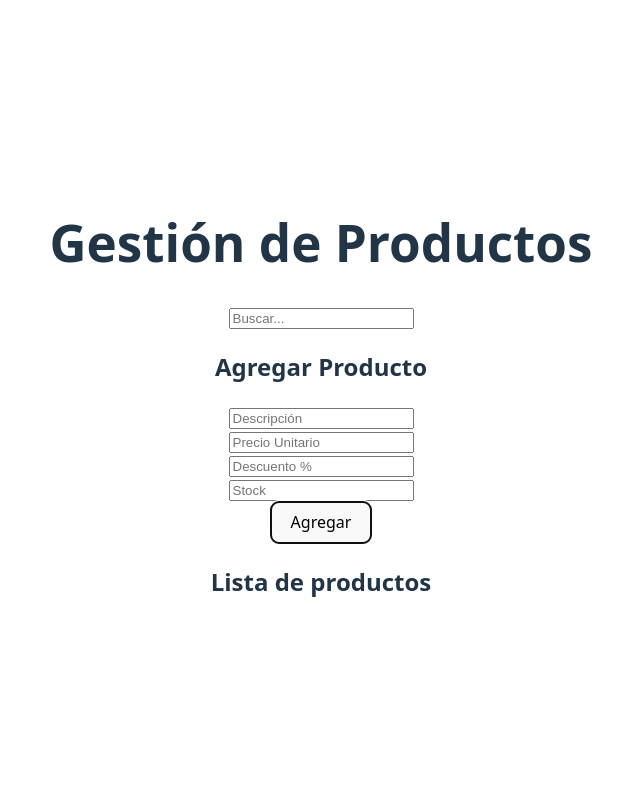
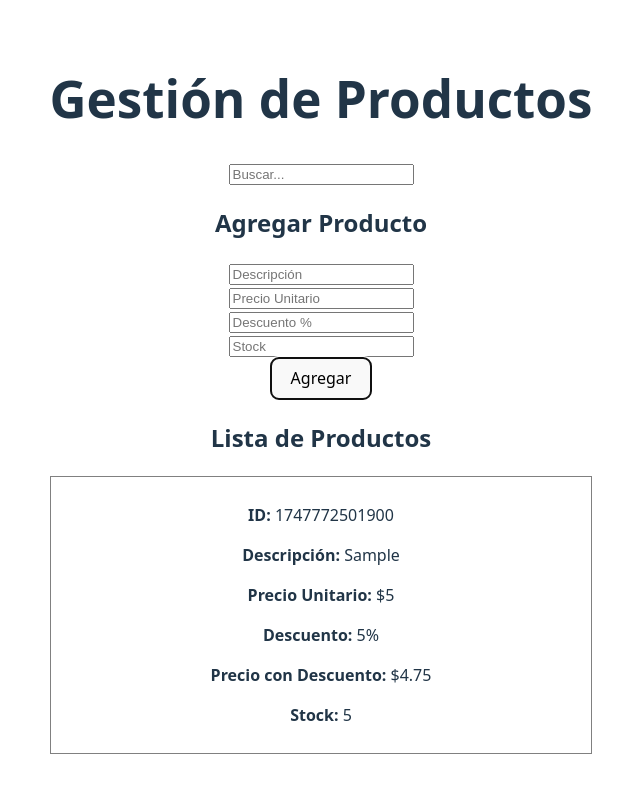
Before and after one commit to CarlosFigueroa497/pv_tp4_grupo14, a React (Vite) app: page / in a window 1280 px wide. Both pictures are taken after typing "Sample", "5", "5", "5" into the empty fields and a click on the button "Agregar". Shown: the top 792 px of the page, without its empty margins (319-959 px from the left). Built offline with nearby package versions, Linux system fonts and the light colour scheme.

Commit message:
se agrego las funcionalidades a los componentes productlist y productitem

```diff
--- a/src/components/ProductItem.jsx
+++ b/src/components/ProductItem.jsx
@@ -1,7 +1,12 @@
-function ProductItem() {
+function ProductItem({ producto }) {
   return (
-    <div>
-      <p>Producto individual</p>
+    <div style={{ border: '1px solid gray', marginBottom: '10px', padding: '10px' }}>
+      <p><strong>ID:</strong> {producto.id}</p>
+      <p><strong>Descripción:</strong> {producto.descripcion}</p>
+      <p><strong>Precio Unitario:</strong> ${producto.precioUnitario}</p>
+      <p><strong>Descuento:</strong> {producto.descuento}%</p>
+      <p><strong>Precio con Descuento:</strong> ${producto.precioConDescuento.toFixed(2)}</p>
+      <p><strong>Stock:</strong> {producto.stock}</p>
     </div>
   );
 }
--- a/src/components/ProductList.jsx
+++ b/src/components/ProductList.jsx
@@ -1,7 +1,16 @@
-function ProductList() {
+import ProductItem from './ProductItem';
+
+function ProductList({ productos }) {
+  if (productos.length === 0) {
+    return <p>No hay productos para mostrar.</p>;
+  }
+
   return (
     <div>
-      <h2>Lista de productos</h2>
+      <h2>Lista de Productos</h2>
+      {productos.map((prod) => (
+        <ProductItem key={prod.id} producto={prod} />
+      ))}
     </div>
   );
 }
```
